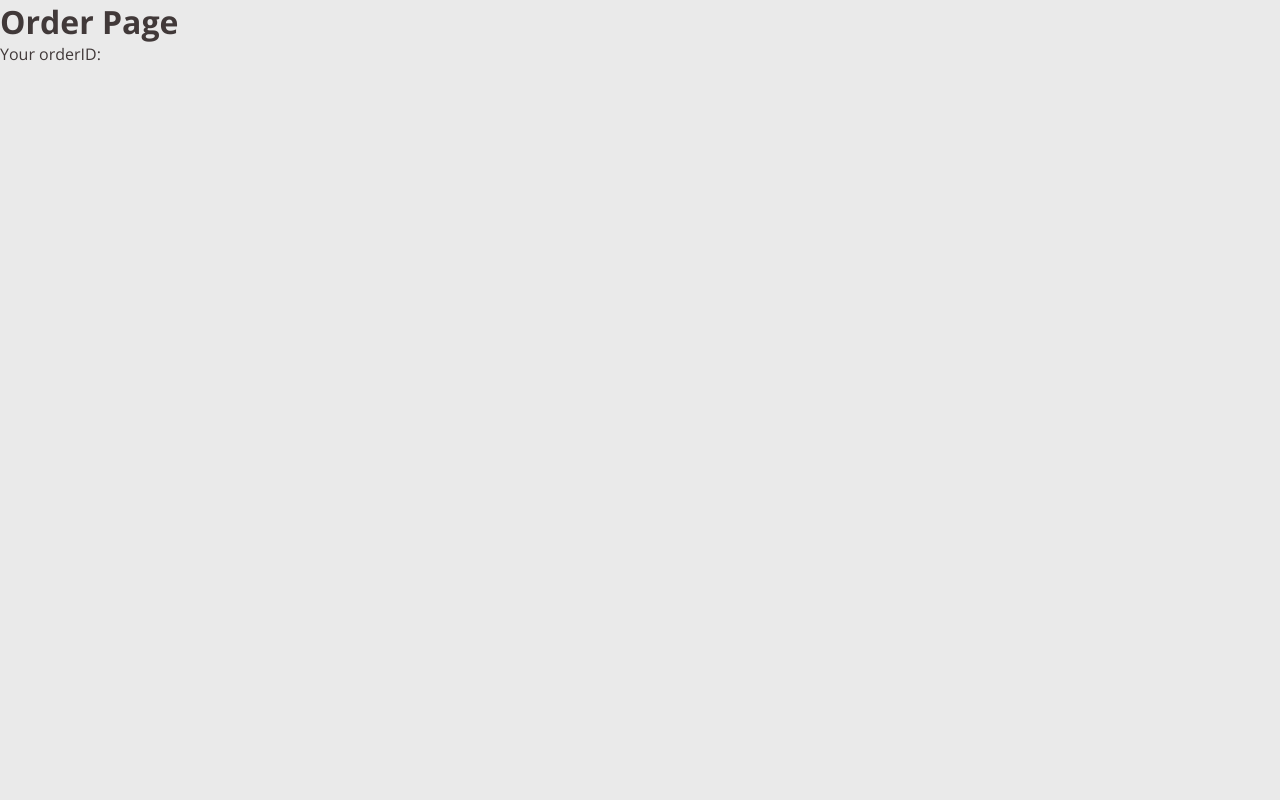
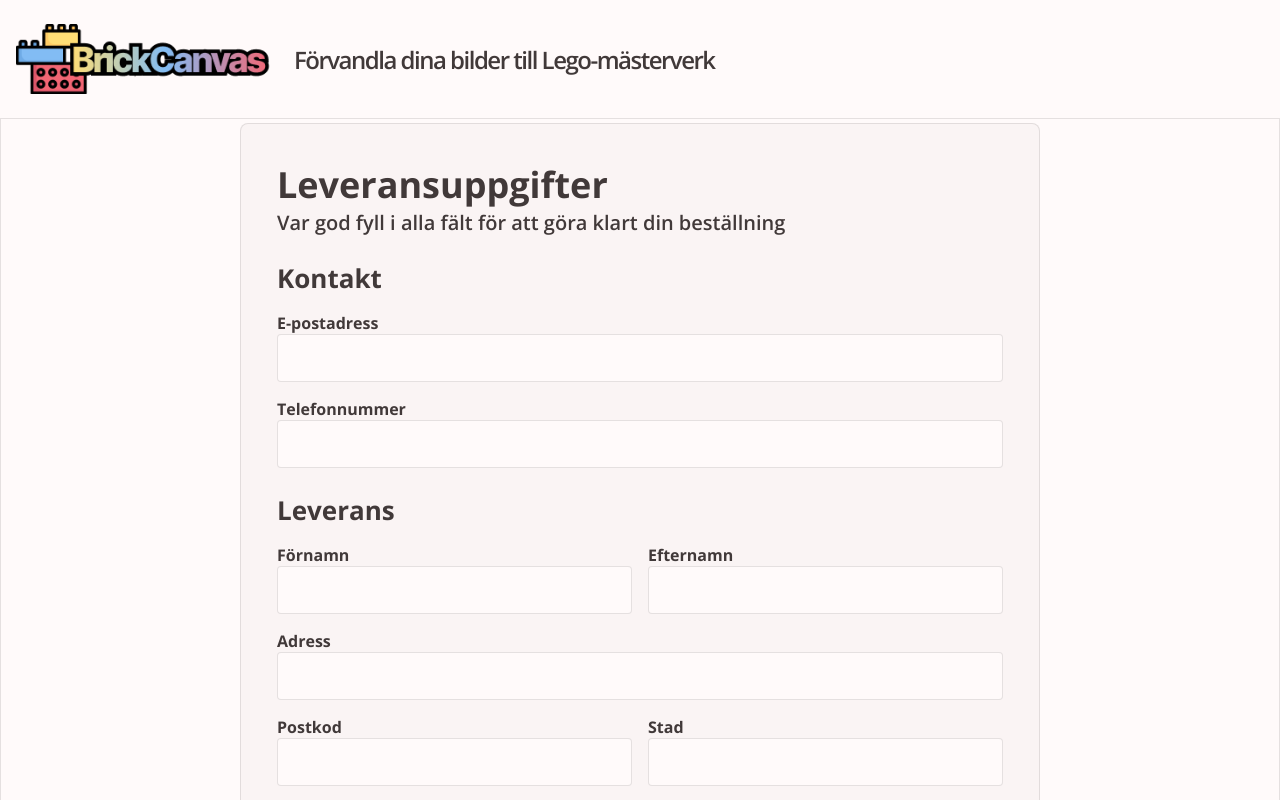
Before and after one commit to Wztrbrg/brick-canvas, a React (Create React App) app: page /order in a window 1280 px wide. Shown: the top 800 px of the page. Built offline with nearby package versions, Linux system fonts and the light colour scheme.

Commit message:
input fields for order details + styling

```diff
--- a/src/pages/OrderPage.jsx
+++ b/src/pages/OrderPage.jsx
@@ -1,5 +1,7 @@
 import { useContext } from "react";
 import OrderIdContext from "../context/OrderIdContext";
+import Header from "../components/Header";
+import "./orderpage.css"
 
 function OrderPage() {
 
@@ -7,8 +9,62 @@ function OrderPage() {
 
   return (
     <>
-      <h1>Order Page</h1>
-      <p>Your orderID: {orderId}</p>
+      <Header></Header>
+      <div className="order-page-wrapper">
+        <div className="order-content">
+          <div className="order-details">
+            <div className="order-header">
+              <h1>Leveransuppgifter</h1>
+              <p>Var god fyll i alla fält för att göra klart din beställning</p>
+            </div>
+            <div className="contact-container">
+              <h2>Kontakt</h2>
+              <div className="input-container">
+                <label>E-postadress</label>
+                <input type="email" />
+              </div>
+              <div className="input-container">
+                <label>Telefonnummer</label>
+                <input type="text" />
+              </div>
+            </div>
+            <div className="delivery-container">
+              <h2>Leverans</h2>
+              <div className="name-container">
+                <div className="input-container">
+                  <label>Förnamn</label>
+                  <input type="text" />
+                </div>
+                <div className="input-container">
+                  <label>Efternamn</label>
+                  <input type="text" />
+                </div>
+              </div>
+              <div className="input-container">
+                <label>Adress</label>
+                <input type="text" />
+              </div>
+              <div className="adress-container">
+                <div className="input-container">
+                  <label>Postkod</label>
+                  <input type="text" />
+                </div>
+                <div className="input-container">
+                  <label>Stad</label>
+                  <input type="text" />
+                </div>
+              </div>
+            </div>
+          </div>
+          <div className="payment-details">
+            <div className="payment-header">
+              <h1>Betalningsalternativ</h1>
+              <p>Betalningsalternativ ännu inte integrerade, vänligen återkom inom kort</p>
+            </div>
+          </div>
+          <button className="landing-btn">Beställ</button>
+        </div>
+      </div>
     </>
   )
 }
--- a/src/pages/confirmpage.css
+++ b/src/pages/confirmpage.css
@@ -10,7 +10,7 @@
   overflow-y: scroll;
   width: 100%;
   max-width: 1920px;
-  height: calc(100vh - 104px);
+  height: calc(100vh - 119px);
   display: flex;
   justify-content: center;
   align-items: center;
--- /dev/null
+++ b/src/pages/orderpage.css
@@ -0,0 +1,92 @@
+.order-page-wrapper {
+  width: 100%;
+  min-height: calc(100vh - 119px);
+  display: flex;
+  justify-content: center;
+}
+
+.order-content {
+  padding: 48px 0;
+  width: 100%;
+  max-width: 1920px;
+  height: calc(100vh - 119px);
+  min-height: 950px;
+  display: flex;
+  flex-direction: column;
+  justify-content: center;
+  align-items: center;
+  gap: 16px;
+  background-color: rgb(255, 250, 250);
+  border-left: 1px solid rgba(176, 168, 168, 0.326);
+  border-right: 1px solid rgba(176, 168, 168, 0.326);
+}
+
+.order-details,
+.payment-details {
+  width: 800px;
+  padding: 36px;
+  display: flex;
+  flex-direction: column;
+  gap: 24px;
+  border: 1px solid rgba(176, 168, 168, 0.326);
+  border-radius: 8px;
+  background-color: rgb(250, 244, 244);
+}
+
+.order-header h1,
+.payment-header h1 {
+  font-size: 36px;
+  font-weight: 700;
+}
+
+.order-header p,
+.payment-header p {
+  font-size: 20px;
+  font-weight: 600;
+}
+
+.input-container {
+  display: flex;
+  flex-direction: column;
+}
+
+.input-container label {
+  font-weight: 700;
+}
+
+.input-container input {
+  background-color: rgb(255, 250, 250);
+  border: 1px solid rgba(176, 168, 168, 0.326);
+  border-radius: 4px;
+  padding: 12px;
+  font-size: 16px;
+}
+
+.contact-container,
+.delivery-container {
+  display: flex;
+  flex-direction: column;
+  gap: 16px;
+}
+
+.contact-container h2,
+.delivery-container h2 {
+  font-size: 26px;
+  font-weight: 700;
+}
+
+.name-container,
+.adress-container {
+  display: flex;
+  justify-content: center;
+  gap: 16px;
+}
+
+.name-container .input-container,
+.adress-container .input-container {
+  width: 50%;
+}
+
+.order-content .landing-btn {
+  width: 800px;
+}
```
